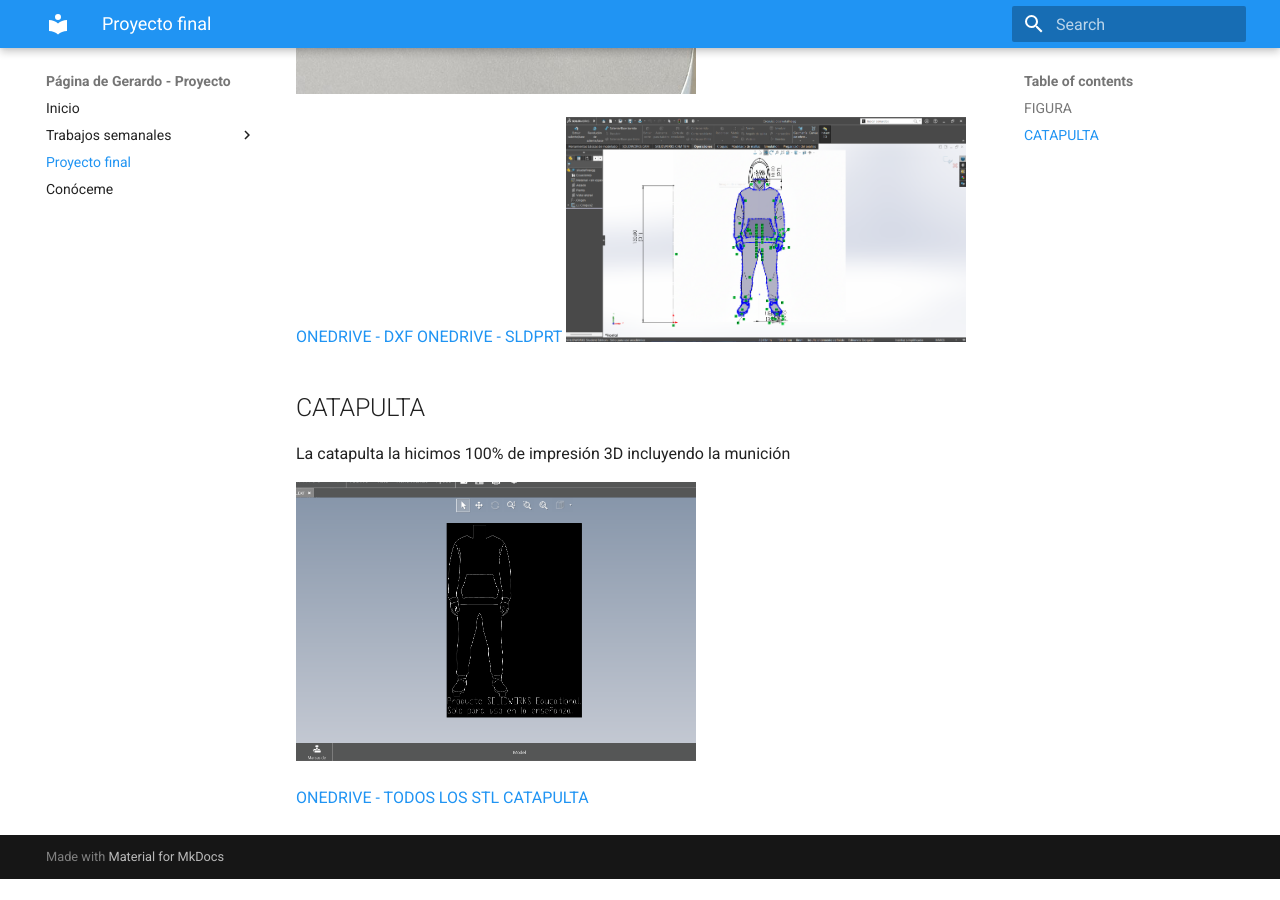
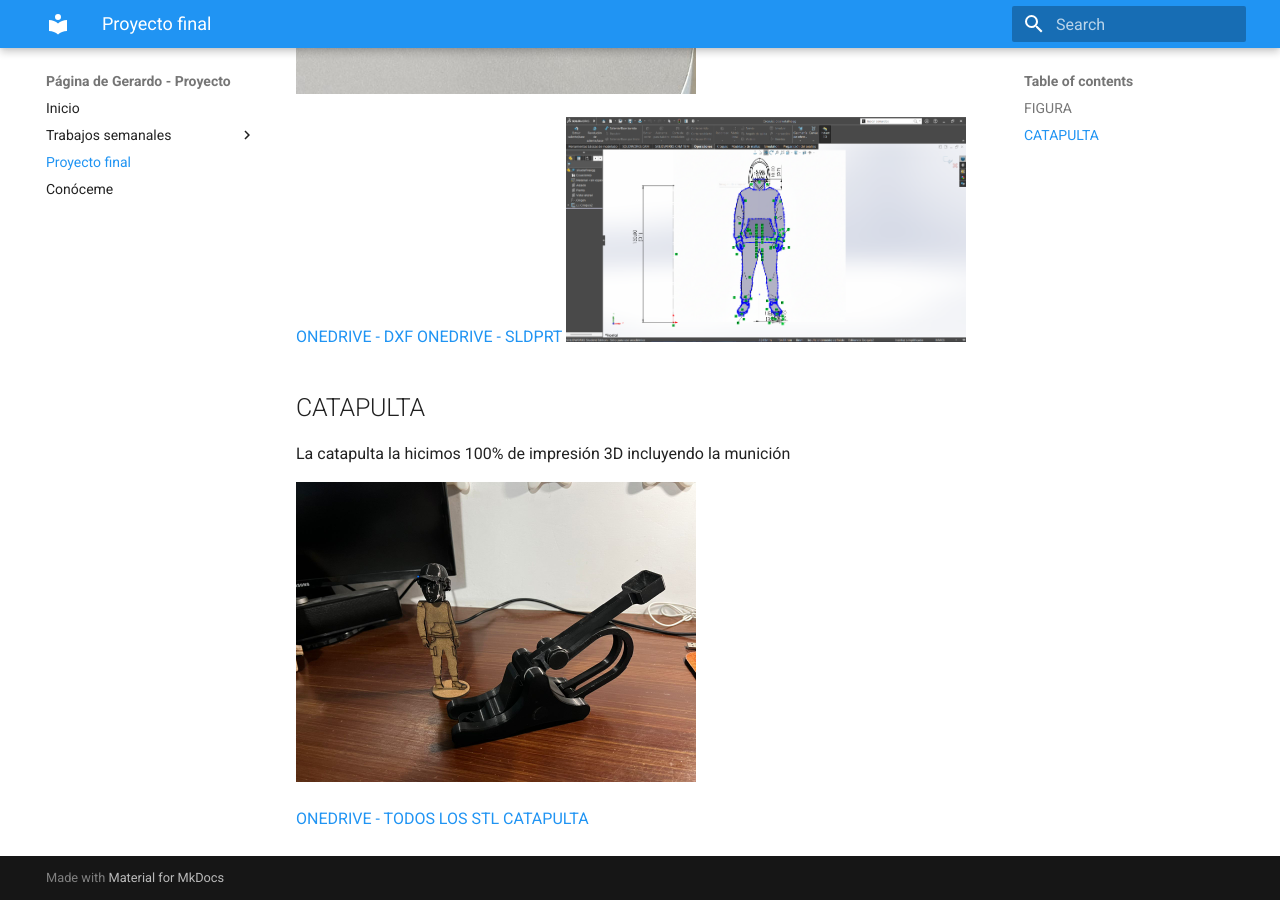
Before and after one commit to Gerardo-Esquivel/PortafolioProyecto, an MkDocs documentation site: the page built from docs/proyecto.md, in a window 1280 px wide and 900 px high, scrolled down 992 px. Built offline with MkDocs 1.6.1 and Material for MkDocs 9.7.7, drawn with Linux system fonts in a browser that asks for light colours; before the commit the page ends 1871 px from its top, so only the background shows below that.

Commit message:
Update proyecto.md

```diff
--- a/docs/proyecto.md
+++ b/docs/proyecto.md
@@ -18,7 +18,7 @@ El proyecto final consistió en la elaboración de una catapulta y una figura co
 
 La catapulta la hicimos 100% de impresión 3D incluyendo la munición
 
-<img src="../recursos/siluetadxf.png" width="400" alt="spinner">
+<img src="../recursos/imagencatapulta.jpeg" width="400" alt="spinner">
 
 
 [ONEDRIVE - TODOS LOS STL CATAPULTA](https://iberopuebla-my.sharepoint.com/:f:/g/personal/204655_iberopuebla_mx/EszzCl1t8YlFm-O1017Jd1EBxNDUsjMReeQKOOm8CHT-qg?e=ILj1es)
```
